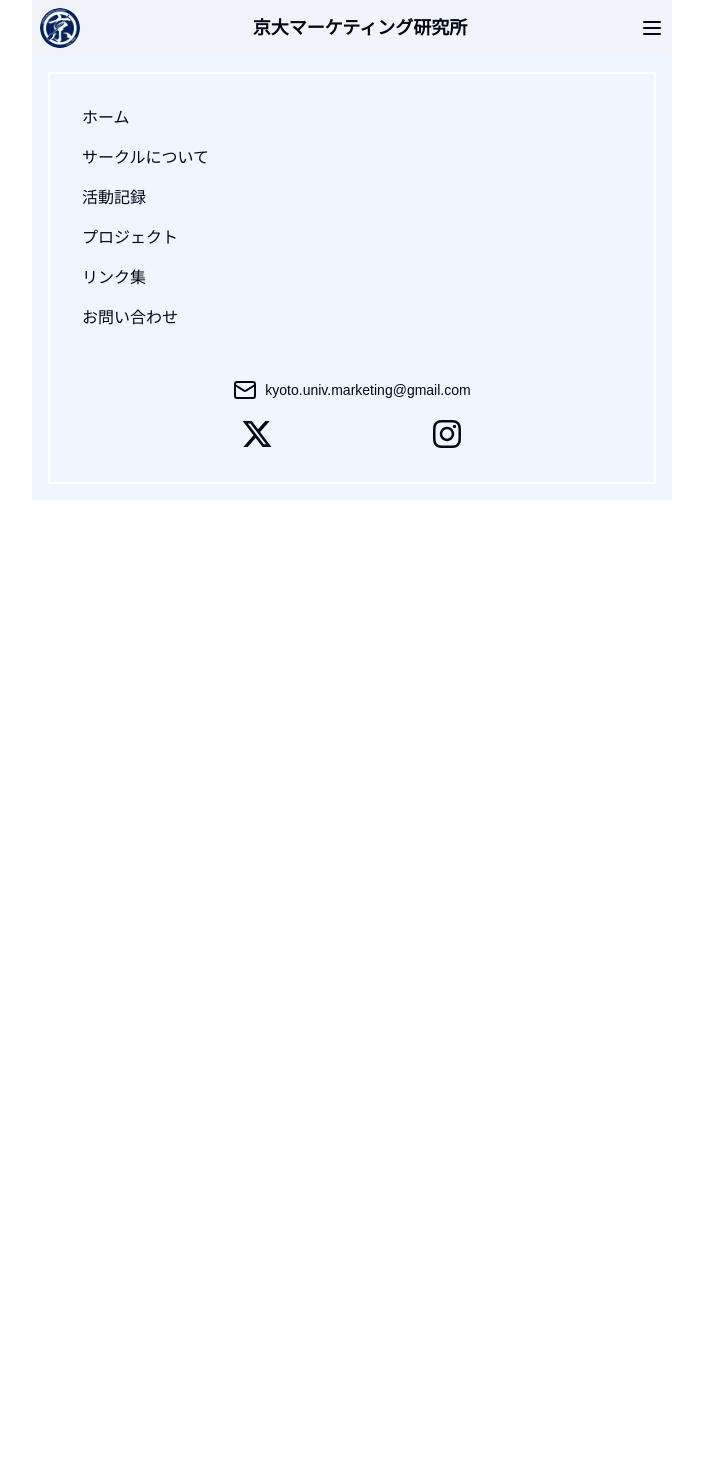
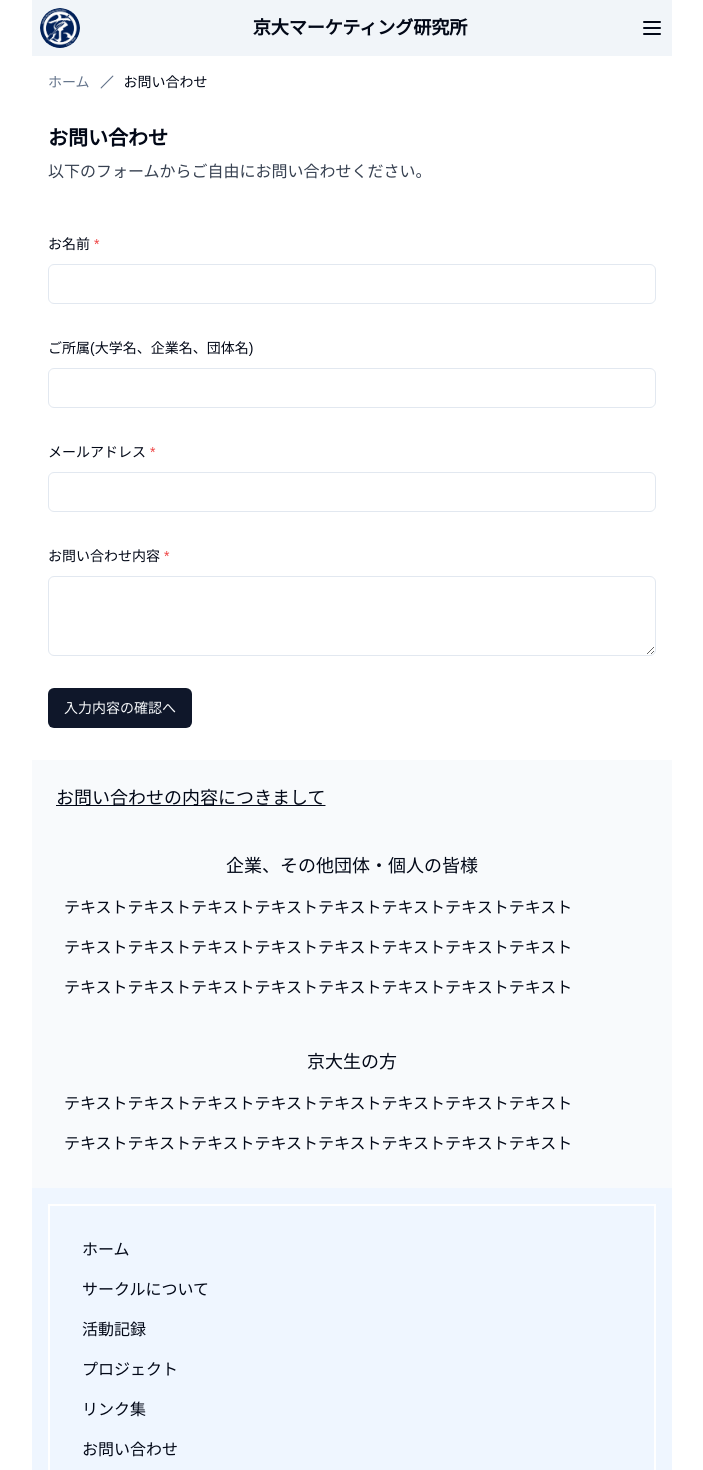
Before and after one commit to kyoto-univ-marketing/kyoto-univ-marketing-web, a Next.js app: page /contact in a window 1280 px wide. Shown: the top 1470 px of the page, without its empty margins (288-991 px from the left). Before the commit the page ends 800 px from the top, so only its background shows below. Built offline with nearby package versions, Linux system fonts and the light colour scheme; a web font is replaced by a local one.

Commit message:
問い合わせページを構成した

```diff
--- a/src/app/(withHeader)/contact/page.tsx
+++ b/src/app/(withHeader)/contact/page.tsx
@@ -1,3 +1,15 @@
+import { Metadata } from 'next'
+
+import { ContactPage } from '@/components/ContactPage/ContactPage'
+
+export const metadata: Metadata = {
+    title: 'お問い合わせ',
+}
+
 export default function Page() {
-    return <></>
+    return (
+        <main>
+            <ContactPage />
+        </main>
+    )
 }
--- a/src/app/layout.tsx
+++ b/src/app/layout.tsx
@@ -4,7 +4,7 @@ import { ReactNode } from 'react'
 import { Footer } from '@/components/Footer/Footer'
 import { Toaster } from '@/components/ui/toaster'
 
-import type { Metadata } from 'next'
+import type { Metadata, Viewport } from 'next'
 
 import './globals.css'
 
@@ -16,6 +16,12 @@ export const metadata: Metadata = {
         template: `%s | 京大マーケティング研究所`,
     },
     description: '', // TODO
+}
+
+export const viewport: Viewport = {
+    width: 'device-width',
+    initialScale: 1.0,
+    maximumScale: 1.0,
 }
 
 export default function RootLayout({
--- a/src/components/ContactForm/ContactForm.tsx
+++ b/src/components/ContactForm/ContactForm.tsx
@@ -1,3 +1,5 @@
+'use client'
+
 import { zodResolver } from '@hookform/resolvers/zod'
 import { useRouter } from 'next/navigation'
 import { FC, useState } from 'react'
@@ -21,9 +23,7 @@ import { Button } from '../ui/button'
 import { Form } from '../ui/form'
 import { useToast } from '../ui/use-toast'
 
-export interface ContactFormProps {
-    onSubmit: (values: ContactFormSchema) => Promise<void>
-}
+export interface ContactFormProps {}
 
 export const contactFormSchema = z.object({
     /** お名前 */
@@ -45,7 +45,7 @@ export const contactFormSchema = z.object({
         .transform((value) => value || null),
 })
 
-type ContactFormSchema = z.infer<typeof contactFormSchema>
+export type ContactFormSchema = z.infer<typeof contactFormSchema>
 
 const keyToLabel: Record<keyof ContactFormSchema, string> = {
     name: 'お名前',
@@ -54,7 +54,17 @@ const keyToLabel: Record<keyof ContactFormSchema, string> = {
     affiliation: 'ご所属(大学名、企業名、団体名)',
 } as const
 
-export const ContactForm: FC<ContactFormProps> = ({ onSubmit, ...props }) => {
+const onSubmit = async (value: ContactFormSchema) => {
+    return fetch('/api/contact', {
+        method: 'POST',
+        headers: {
+            'Content-Type': 'application/json',
+        },
+        body: JSON.stringify(value),
+    })
+}
+
+export const ContactForm: FC<ContactFormProps> = ({ ...props }) => {
     const form = useForm<ContactFormSchema>({
         resolver: zodResolver(contactFormSchema),
         defaultValues: {
@@ -92,15 +102,28 @@ export const ContactForm: FC<ContactFormProps> = ({ onSubmit, ...props }) => {
         <>
             <Form {...form}>
                 <form className='space-y-8' onSubmit={form.handleSubmit(() => setDialogOpen(true))}>
-                    <FormInput disabled={disabled} control={form.control} name='name' label={keyToLabel.name} />
+                    <FormInput
+                        rules={{ required: true }}
+                        disabled={disabled}
+                        control={form.control}
+                        name='name'
+                        label={keyToLabel.name}
+                    />
                     <FormInput
                         disabled={disabled}
                         control={form.control}
                         name='affiliation'
                         label={keyToLabel.affiliation}
                     />
-                    <FormInput disabled={disabled} control={form.control} name='email' label={keyToLabel.email} />
+                    <FormInput
+                        disabled={disabled}
+                        control={form.control}
+                        rules={{ required: true }}
+                        name='email'
+                        label={keyToLabel.email}
+                    />
                     <FormTextarea
+                        rules={{ required: true }}
                         disabled={disabled}
                         control={form.control}
                         name='message'
--- /dev/null
+++ b/src/components/ContactPage/ContactPage.tsx
@@ -0,0 +1,39 @@
+import { FC } from 'react'
+
+import { BreadCrumb } from '../BreadCrumb/BreadCrumb'
+import { ContactForm } from '../ContactForm/ContactForm'
+
+export interface ContactPageProps {}
+
+export const ContactPage: FC<ContactPageProps> = ({ ...props }) => {
+    return (
+        <div>
+            <div className='p-4'>
+                <BreadCrumb items={[{ label: 'ホーム', href: '/' }, { label: 'お問い合わせ' }]} />
+            </div>
+            <div>
+                <div className='space-y-2 p-4'>
+                    <h1 className='text-xl font-bold'>お問い合わせ</h1>
+                    <p className='text-gray-700'>以下のフォームからご自由にお問い合わせください。</p>
+                </div>
+                <div className='px-4 py-8'>
+                    <ContactForm />
+                </div>
+                <div className='space-y-8 bg-slate-50 p-6'>
+                    <h2 className='text-lg underline'>お問い合わせの内容につきまして</h2>
+                    <div className='space-y-4 p-2'>
+                        <h3 className='text-center text-lg'>企業、その他団体・個人の皆様</h3>
+                        <p>テキストテキストテキストテキストテキストテキストテキストテキスト</p>
+                        <p>テキストテキストテキストテキストテキストテキストテキストテキスト</p>
+                        <p>テキストテキストテキストテキストテキストテキストテキストテキスト</p>
+                    </div>
+                    <div className='space-y-4 p-2'>
+                        <h3 className='text-center text-lg'>京大生の方</h3>
+                        <p>テキストテキストテキストテキストテキストテキストテキストテキスト</p>
+                        <p>テキストテキストテキストテキストテキストテキストテキストテキスト</p>
+                    </div>
+                </div>
+            </div>
+        </div>
+    )
+}
--- a/src/components/FormInput/FormInput.tsx
+++ b/src/components/FormInput/FormInput.tsx
@@ -26,7 +26,12 @@ export const FormInput = <
             {...props}
             render={({ field }) => (
                 <FormItem>
-                    {label && <FormLabel>{label}</FormLabel>}
+                    {label && (
+                        <FormLabel>
+                            {label}
+                            {props.rules?.required && <span className='ml-1 text-red-500'>*</span>}
+                        </FormLabel>
+                    )}
                     <FormControl>
                         <Input {...field} placeholder={placeholder} />
                     </FormControl>
--- a/src/components/FormTextarea/FormTextarea.tsx
+++ b/src/components/FormTextarea/FormTextarea.tsx
@@ -26,7 +26,12 @@ export const FormTextarea = <
             {...props}
             render={({ field }) => (
                 <FormItem>
-                    {label && <FormLabel>{label}</FormLabel>}
+                    {label && (
+                        <FormLabel>
+                            {label}
+                            {props.rules?.required && <span className='ml-1 text-red-500'>*</span>}
+                        </FormLabel>
+                    )}
                     <FormControl>
                         <Textarea {...field} placeholder={placeholder} />
                     </FormControl>
```
Also changed, not shown: 1 other file (tests, documents, lock files or other folders).
